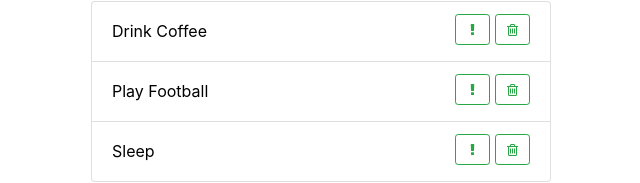
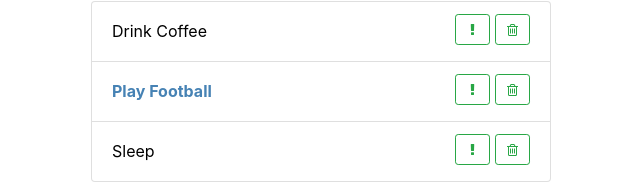
Before and after one commit to Vlad220994/ToDoList, a React (Create React App) app: page / in a window 1280 px wide. Shown: the part 113-296 px from the top of the page, without its empty margins (319-959 px from the left). Built offline with nearby package versions, Linux system fonts and the light colour scheme.

Commit message:
raised data in app.js

```diff
--- a/src/components/App/App.js
+++ b/src/components/App/App.js
@@ -18,7 +18,7 @@ export default class App extends Component {
       { id: 2, label: 'Play Football', important: true },
       { id: 3, label: 'Sleep', important: false }
     ]
-  }
+  };
 
   deleteItem = (id) => {
     this.setState(({ toDoData}) => {
@@ -30,7 +30,7 @@ export default class App extends Component {
         toDoData: newToDoData
       }
     });
-  }
+  };
 
   addItem = (text) => {
 
@@ -47,7 +47,15 @@ export default class App extends Component {
         toDoData: newArr
       }
     });
-  }
+  };
+
+  onToggleDone = (id) => {
+    console.log("done", id);
+  };
+
+  onToggleImportant = (id) => {
+    console.log("important", id);
+  };
 
   render() {
     return(
@@ -55,7 +63,12 @@ export default class App extends Component {
         <AppHeader />
         <SearchPanel />
         <ItemStatusFilter />
-        <ToDoList todos = { this.state.toDoData } onDeleted={ this.deleteItem} />
+        <ToDoList
+          todos = { this.state.toDoData }
+          onDeleted={ this.deleteItem}
+          onToggleDone={this.onToggleDone}
+          onToggleImportant={this.onToggleImportant}
+        />
         <ItemAddForm onItemAdded={ this.addItem } />
       </div>
     );
--- a/src/components/ToDoList/ToDoList.js
+++ b/src/components/ToDoList/ToDoList.js
@@ -3,7 +3,7 @@ import React from 'react';
 import ToDoListItem from '../ToDoListItem/ToDoListItem';
 import './ToDoList.css';
 
-const ToDoList = ({ todos, onDeleted }) => {
+const ToDoList = ({ todos, onDeleted, onToggleDone, onToggleImportant }) => {
 
   const elements = todos.map((item) => {
 
@@ -11,7 +11,12 @@ const ToDoList = ({ todos, onDeleted }) => {
 
     return(
       <li key={ id } className="list-group-item">
-        <ToDoListItem { ...itemProps } onDeleted={() => onDeleted(id)} />
+        <ToDoListItem
+          { ...itemProps }
+          onDeleted={() => onDeleted(id) }
+          onToggleDone={() => onToggleDone(id)}
+          onToggleImportant={() => onToggleImportant(id)}
+        />
       </li>
     );
   });
--- a/src/components/ToDoListItem/ToDoListItem.js
+++ b/src/components/ToDoListItem/ToDoListItem.js
@@ -27,9 +27,9 @@ export default class ToDoListItem extends Component {
 
   render() {
 
-    const { label, onDeleted } = this.props;
+    const { label, onToggleDone, onToggleImportant, important, done, onDeleted } = this.props;
 
-    const { done, important = false} = this.state;
+
 
     let ToDoListItem = "ToDoListItem";
 
@@ -51,13 +51,13 @@ export default class ToDoListItem extends Component {
         <span
           className="ToDoListItemLabel"
           style={ style }
-          onClick={ this.onLabelClick }>
+          onClick={ onToggleDone }>
           { label }
         </span>
-        <button type="button" className="btn btn-outline-success btn-sm float-right" onClick={onDeleted}>
+        <button type="button" className="btn btn-outline-success btn-sm float-right" onClick={ onDeleted }>
           <i className="fa fa-trash-o" />
         </button>
-        <button type="button" className="btn btn-outline-success btn-sm float-right" onClick={this.onMarkImportant}>
+        <button type="button" className="btn btn-outline-success btn-sm float-right" onClick={onToggleImportant}>
           <i className="fa fa-exclamation" />
         </button>
       </span>
```
